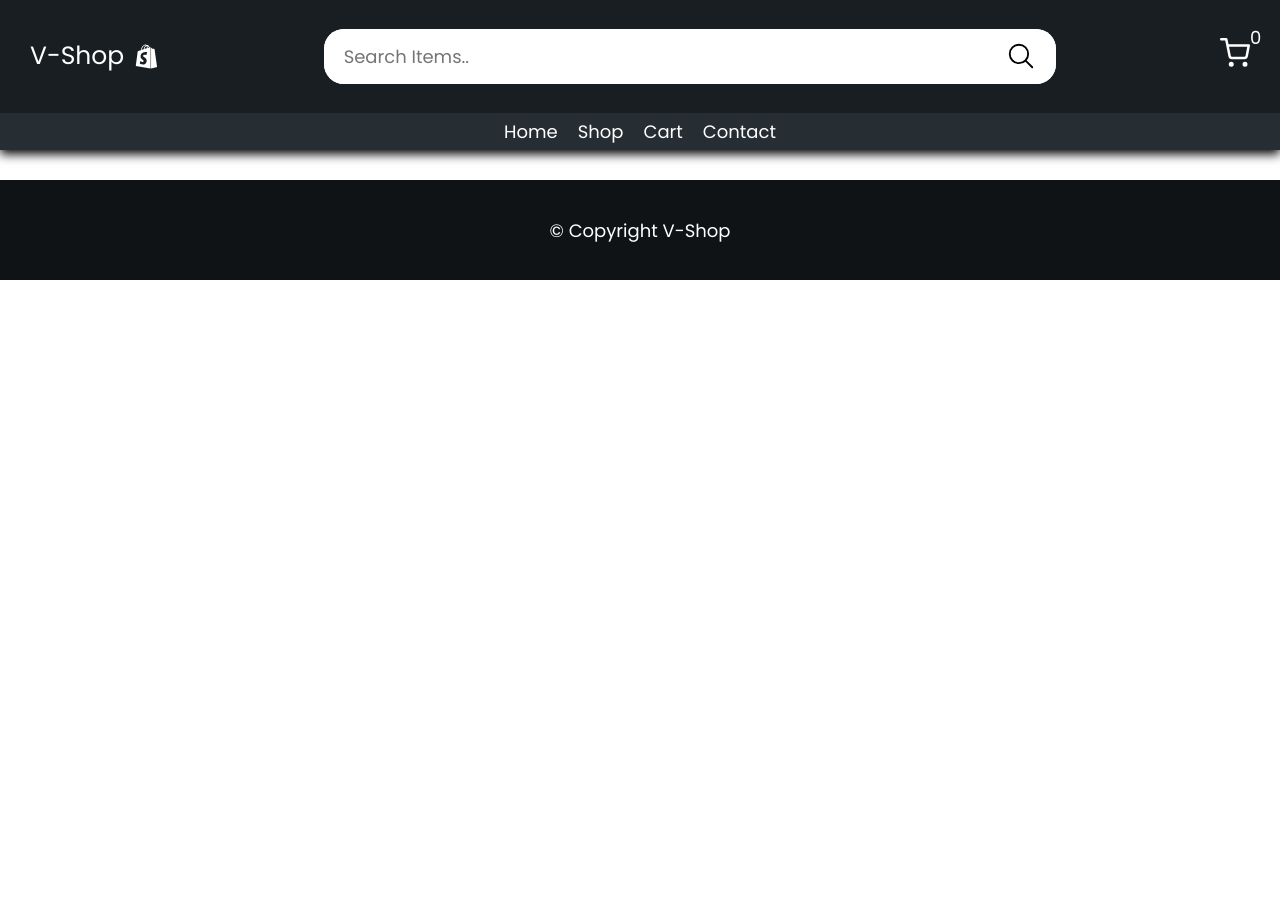
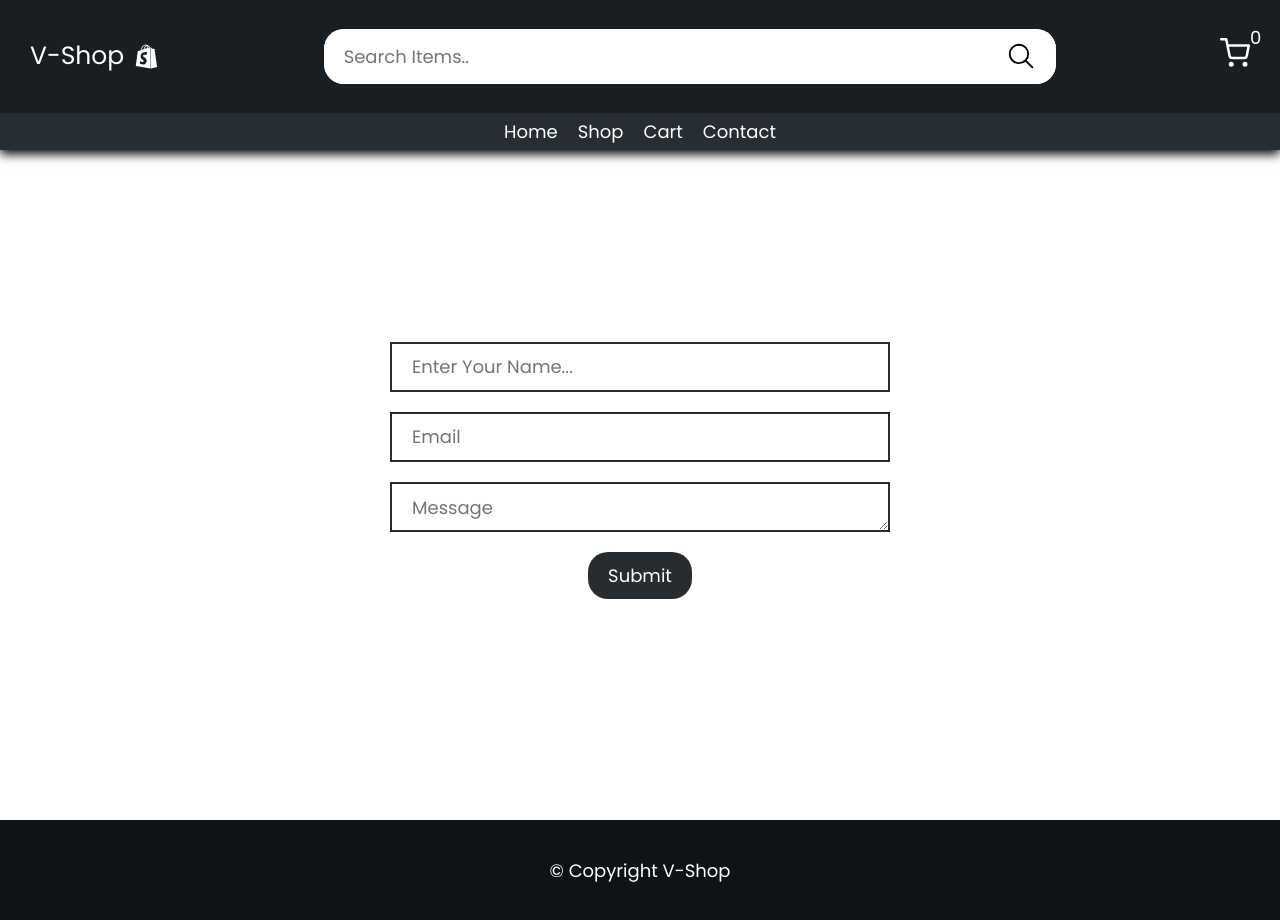
Before and after one commit to DivyAnant01/E-Commerce-App, a React (Vite) app: page /contact in a window 1280 px wide. Before the commit the page ends 800 px from the top, so only its background shows below. Built offline with nearby package versions, Linux system fonts and the light colour scheme.

Commit message:
things completed

```diff
--- a/src/App.jsx
+++ b/src/App.jsx
@@ -2,23 +2,26 @@ import React from 'react'
 import Home from './pages/home/Home';
 import { BrowserRouter, Route, Routes } from 'react-router-dom';
 import Footer from './components/Footer/Footer';
-import Nav  from './components/nav/Nav';
+import Nav from './components/nav/Nav';
 import Shop from './pages/shop/Shop';
 import Cart from './pages/cart/Cart';
+import Contact from './pages/contact/Contact';
 
 function App() {
   return (
     <>
-    <BrowserRouter>
-      <Nav/>
-      <Routes>
-        <Route path='/' element={<Home/>}/>
-        <Route path='/shop' element={<Shop/>}/>
-        <Route path='/cart' element={<Cart/>}/>
+      <BrowserRouter>
+        <Nav />
+        <Routes>
+          <Route path='/' element={<Home />} />
+          <Route path='/shop' element={<Shop />} />
+          <Route path='/cart' element={<Cart />} />
+          <Route path='/contact' element={<Contact />} />
 
-      </Routes>
-      <Footer/>
-    </BrowserRouter>
+
+        </Routes>
+        <Footer />
+      </BrowserRouter>
     </>
   )
 }
--- a/src/components/CartCard/CartCard.css
+++ b/src/components/CartCard/CartCard.css
@@ -46,7 +46,7 @@
 @media (max-width:750px) {
     .CartCard{
         flex-direction: column;
-        height: 400px;
+        height: 600px;
         align-items: start;
         width: 300px;
         gap: 20px;
@@ -56,4 +56,10 @@
         flex-direction: column;
         align-items: start;
     }
+
+    .left-card img{
+        width:50%;
+        height:50% ;
+
+    }
 }
--- a/src/components/CartCard/CartCard.jsx
+++ b/src/components/CartCard/CartCard.jsx
@@ -2,21 +2,29 @@ import React from 'react'
 import "./CartCard.css"
 import { RiDeleteBin6Line } from "react-icons/ri";
 import image1 from "../../assets/image1.jpg"
+import { RemoveItem } from "../../redux/cartSlice"
+import { useDispatch } from 'react-redux';
 
 
-function CartCard() {
+function CartCard({ name, price, image, id }) {
+  const dispatch = useDispatch();
+
   return (
     <div className='CartCard'>
       <div className="left-card">
-        <img src={image1} alt="" />
+        <img src={image} alt="" />
         <div className="name-price">
-          <span>samsung</span>
-          <span>Rs 15888/-</span>
+          <span>{name}</span>
+          <span>Rs {price}/-</span>
         </div>
       </div>
 
       <div className="right-card">
-        <button>Remove <RiDeleteBin6Line /></button>
+        <button onClick={() => {
+          dispatch(RemoveItem(id))
+          alert("Product Removed")
+
+        }}>Remove <RiDeleteBin6Line /></button>
       </div>
     </div>
   )
--- a/src/components/Product/Product.jsx
+++ b/src/components/Product/Product.jsx
@@ -15,6 +15,7 @@ function Product({ name, image, price, id }) {
         <span className='price'>Rs {price}/-</span>
         <button onClick={()=>{
           dispatch(AddItem({name:name, image:image, price:price, id:id}))
+          alert("Product Added Successfully..")
         }}>Add +</button>
       </div>
     </div>
--- a/src/components/nav/Nav.jsx
+++ b/src/components/nav/Nav.jsx
@@ -26,10 +26,11 @@ function Nav() {
                     <button><IoSearchOutline /></button>
                 </form>
 
-                <div className="cart-box">
+               <Link to="/cart"> <div className="cart-box">
                     <FiShoppingCart />
                     <span>{items.cart.length}</span>
                 </div>
+                </Link>
             </div>
 
 
--- a/src/pages/cart/Cart.css
+++ b/src/pages/cart/Cart.css
@@ -1,6 +1,6 @@
 .cart{
     width: 100%;
-    height: 100vh;
+    height: 100%;
     display: flex;
     justify-content: start;
     align-items: center;
@@ -23,3 +23,21 @@
     width: 90%;
     max-width: 400px;
 }
+
+.cartCard-section{
+    width: 100%;
+    display: flex;
+    align-items: center;
+    justify-content: center;
+    flex-direction: column;
+    gap: 20px;
+}
+
+.price-section{
+    display: flex;
+    align-items: center;
+    justify-content: center;
+    flex-direction: column;
+    font-size: 20px;
+    text-align: center;
+}
--- a/src/pages/cart/Cart.jsx
+++ b/src/pages/cart/Cart.jsx
@@ -5,7 +5,7 @@ import { useSelector } from 'react-redux'
 import ec from "../../assets/emptycart.png"
 function Cart() {
   let items = useSelector(state => state);
-
+  let total = items.cart.reduce((a,b)=>a+b.price,0)
   return (
     <div className='cart'>
       {items.cart.length <= 0 ? (
@@ -14,7 +14,15 @@ function Cart() {
           <h1>Empty Cart</h1>
         </div>
       ) : (
-        <CartCard />
+        <div className="cartCard-section">
+          {items.cart.map((item)=>(
+            <CartCard name={item.name} price={item.price} image={item.image} id={item.id}/>
+          ))}
+        <div className="price-section">
+            <span>Total Products : {items.cart.length}</span>
+            <span>Total price : {total}</span>
+        </div>
+        </div>
       )}
     </div>
   )
--- /dev/null
+++ b/src/pages/contact/Contact.css
@@ -0,0 +1,41 @@
+.contact{
+    width: 100%;
+    min-height: 80vh;
+    display: flex;
+    justify-content: center;
+    align-items: center;
+}
+
+.contact form{
+    max-width: 500px;
+    width: 90%;
+    height: 500px;
+    display: flex;
+    justify-content: center;
+    align-items: center;
+    flex-direction: column;
+    gap: 20px;
+}
+
+.contact form input,textarea{
+     width: 100%;
+    height: 50px;
+    padding: 10px 20px;
+    border: 2px solid rgb(39, 44, 48);
+    color:rgb(39, 44, 48) ;
+    outline: none;
+    font-size: 18px;
+}
+
+.contact form button{
+    padding: 10px 20px;
+    background-color:rgb(39, 44, 48) ;
+    color: white;
+    border: none;
+    font-size: 18px;
+    border-radius: 20px;
+    cursor: pointer;
+}
+ .contact form button:hover{
+    opacity: 0.7;
+ }
--- /dev/null
+++ b/src/pages/contact/Contact.jsx
@@ -0,0 +1,16 @@
+import React from 'react'
+import "./Contact.css"
+function Contact() {
+  return (
+    <div className='contact'>
+        <form action="https://formspree.io/f/xrblvlgp" method='POST'>
+            <input type="text" placeholder='Enter Your Name...' name='username' required/>
+            <input type="email" placeholder='Email' name='email' required/>
+            <textarea name="message"  placeholder='Message' required></textarea>
+            <button>Submit</button>
+        </form>
+    </div>
+  )
+}
+
+export default Contact
--- a/src/pages/home/Home.css
+++ b/src/pages/home/Home.css
@@ -1,3 +1,4 @@
+
 .home {
     width: 100%;
     min-height: 100vh;
--- a/src/redux/cartSlice.js
+++ b/src/redux/cartSlice.js
@@ -1,14 +1,22 @@
 import { createSlice } from "@reduxjs/toolkit";
 
-const cartSlice=createSlice({
+const cartSlice = createSlice({
     name: "cart",
-    initialState:[],
-    reducers:{
-        AddItem:(state,action)=>{
+    initialState: [],
+    reducers: {
+        AddItem: (state, action) => {
             state.push(action.payload)
+        },
+
+        RemoveItem: (state, action) => {
+            return state.filter((item) => (
+                item.id !== action.payload
+            ))
         }
+
+
     }
 })
 
-export const {AddItem}=cartSlice.actions
+export const { AddItem,RemoveItem } = cartSlice.actions
 export default cartSlice.reducer
```
